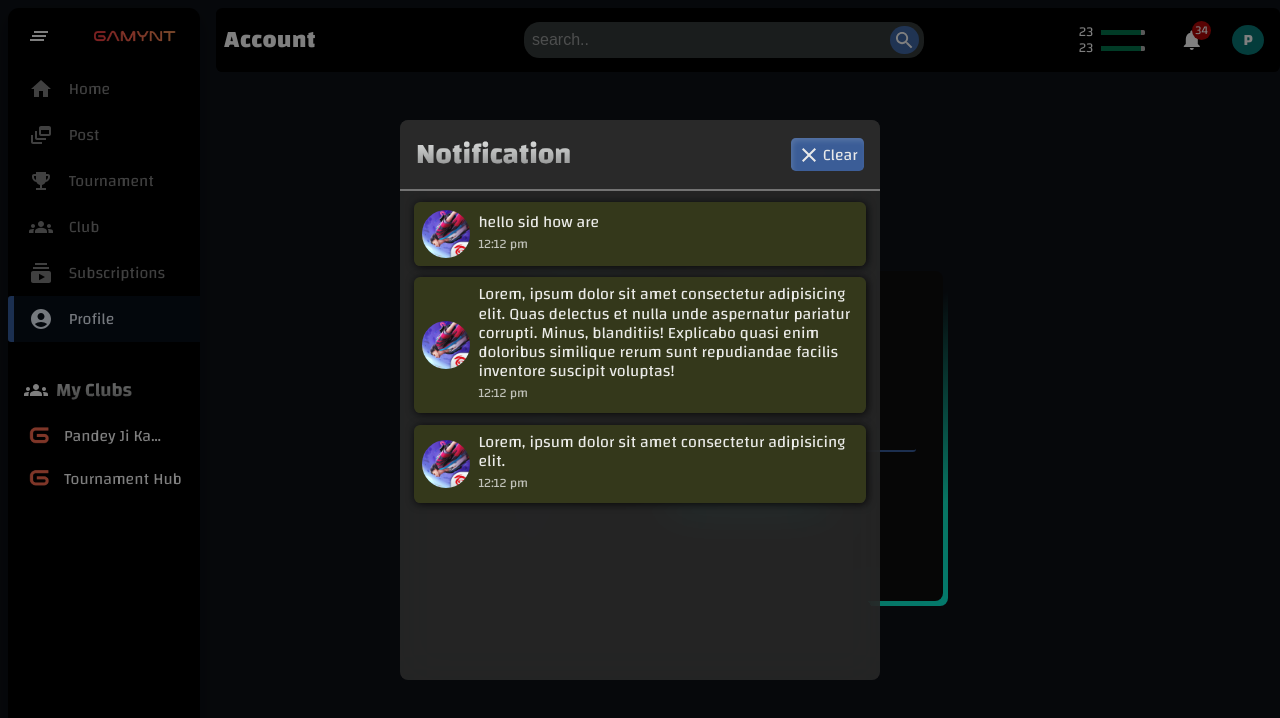
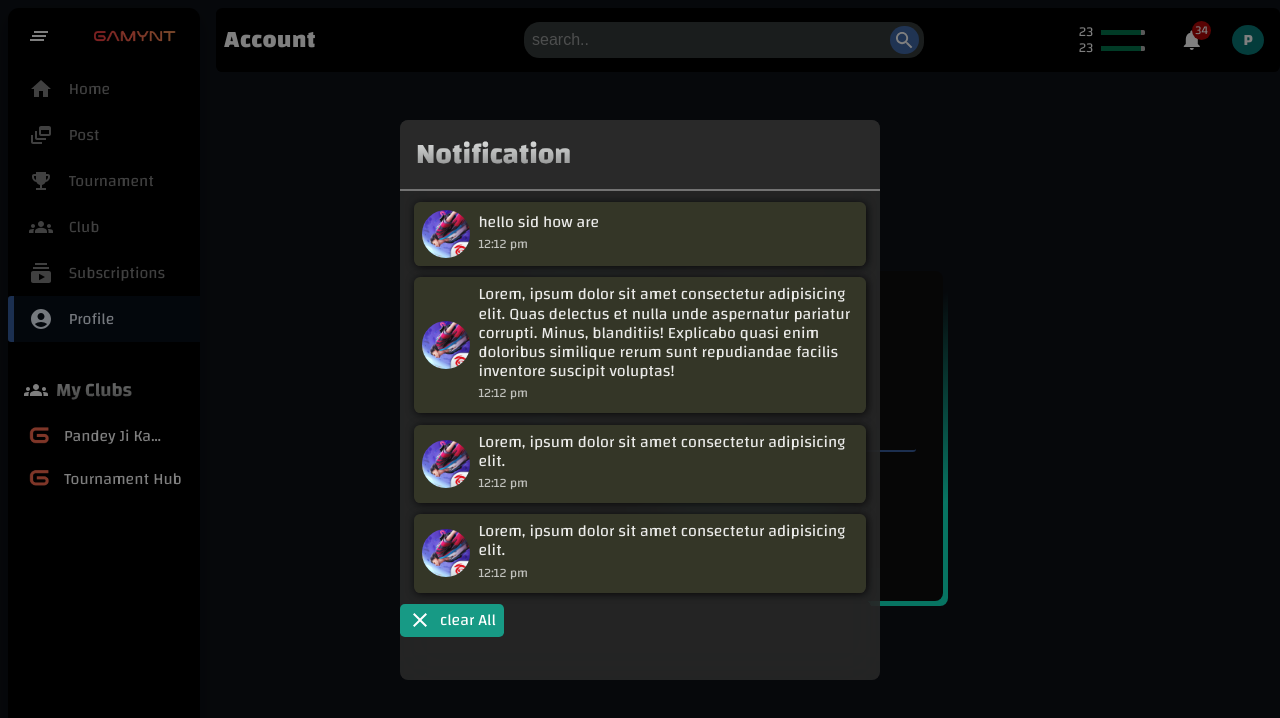
Before and after one commit to legcy143/gamynt_web_v3, a Next.js app: page /account in a window 1280 px wide. Both pictures are taken after a click on the element "34". Shown: the top 718 px of the page. Built offline with nearby package versions, Linux system fonts and the light colour scheme.

Commit message:
notification v3

```diff
--- a/Page/Account/styles/auth.module.scss
+++ b/Page/Account/styles/auth.module.scss
@@ -20,7 +20,7 @@
         width: 100%;
         height: 100%;
         position: absolute;
-        background: linear-gradient( 0deg,transparent , rgb(15, 234, 198) , rgb(0, 255, 238));
+        background: linear-gradient( 0deg,transparent , var(--secondry-color) , var(--secondry-color));
         pointer-events: none;
         // transform: rotate(45deg) ;
         transform: rotate(0deg);
@@ -90,7 +90,7 @@
         padding: 0.3rem;
         background-color: transparent;
         backdrop-filter: blur(20px);
-        background-color: rgba(0, 255, 255, 0.4);
+        background-color:rgba(var(--secondry-color-rgb) , 0.4);
         width: min(10rem , 90%);
     }
 }
--- a/components/Notification/Notifiaction.jsx
+++ b/components/Notification/Notifiaction.jsx
@@ -8,9 +8,6 @@ const Notifiaction = () => {
     <main className={style.notification_main_container}>
         <header>
             <h1>notification</h1>
-            <button>
-                <CloseIcon/> clear
-            </button>
         </header>
         <section className={style.notification}>
             <img src="/images/freefire.jpeg" alt="img" />
@@ -33,6 +30,17 @@ const Notifiaction = () => {
                 <span>12:12 pm</span>
             </div>
         </section>
+        <section className={style.notification}>
+            <img src="/images/freefire.jpeg" alt="img" />
+            <div>
+                <p>Lorem, ipsum dolor sit amet consectetur adipisicing elit.</p>
+                <span>12:12 pm</span>
+            </div>
+        </section>
+{/* clear all btn */}
+        <div className={style.clearnotification}>
+        <CloseIcon/> clear All
+        </div>
     </main>
   )
 }
--- a/components/Notification/notify.module.scss
+++ b/components/Notification/notify.module.scss
@@ -11,6 +11,7 @@
     overflow: hidden;
     overflow-y: auto;
     @include scrollbar();
+    position: relative;
     header{
         z-index: 10;
         padding: 0.5rem 1rem;
@@ -37,11 +38,24 @@
     }
 }
 
+.clearnotification{
+    border-radius: 0.3rem;
+    padding: 0.1rem 0.5rem;
+    backdrop-filter: blur(50px);
+    width: fit-content;
+    position: sticky !important;
+    bottom: 1rem;
+    @include flex_box();
+    // z-index: 11;
+    background-color:rgba(var(--secondry-color-rgb) , 0.6);
+}
+
+
 .notification{
     padding: 0.5rem;
     margin: 0.7rem auto;
     border-radius: 0.4rem;
-    background-color: rgba(54, 58, 28, 0.961);
+    background-color: rgba(54, 56, 40, 0.961);
     width: 94%;
     @include flex_box(row , flex-start);
     box-shadow: 1px 1px 9px rgba(0, 0, 0, 0.8);
--- a/styles/globals.scss
+++ b/styles/globals.scss
@@ -20,8 +20,8 @@
   --primary-color:rgb(68, 116, 195,0.8);
   --primary-color-rgb: 74, 138, 241;
 
-  --secondry-color: rgb(255, 115, 99);
-  --secondry-color-rgb: 255, 115, 99;
+  --secondry-color: rgb(15, 234, 198);
+  --secondry-color-rgb: 15, 234, 198;
 
   --link-color: rgb(35, 112, 254);
 
```
Also changed, not shown: Page/Account/styles/authitem.module.scss (deleted).
